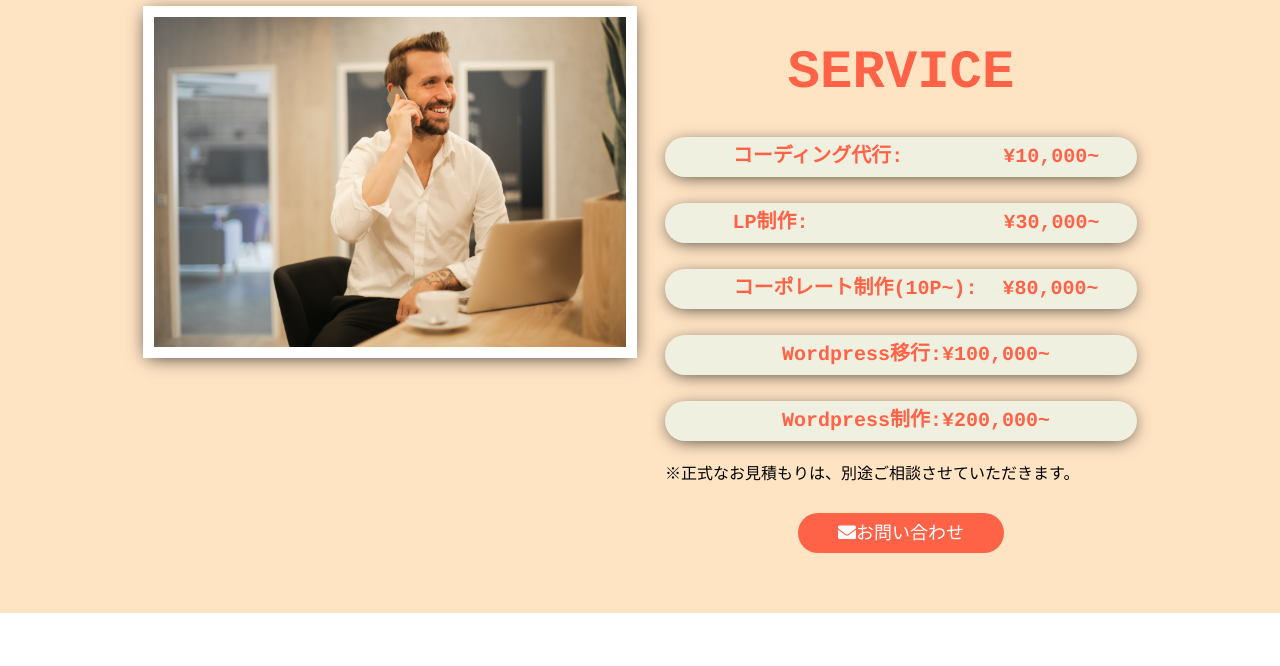
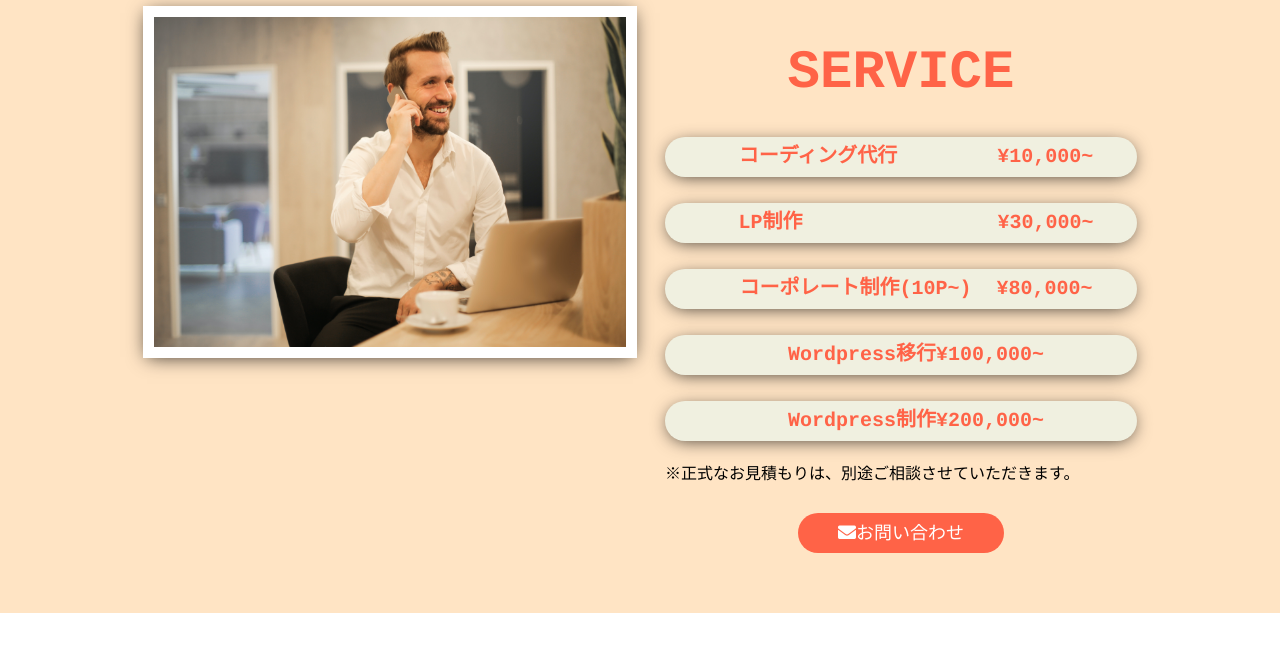
Before and after one commit to YuSaka0611/my_portfolio, a plain HTML site: page index.html in a window 1280 px wide. Shown: the part 2480-3146 px from the top of the page. Drawn offline with nearby package versions, Linux system fonts and the light colour scheme.

Commit message:
Update index.html

```diff
--- a/index.html
+++ b/index.html
@@ -159,19 +159,19 @@
               </h2>
               <div class="price">
                 <p class="item" data-aos="fade-up" data-aos-offset="30">
-                  コーディング代行:<span>¥10,000~</span>
+                  コーディング代行<span>¥10,000~</span>
                 </p>
                 <p class="item" data-aos="fade-up" data-aos-offset="40">
-                  LP制作:<span>¥30,000~</span>
+                  LP制作<span>¥30,000~</span>
                 </p>
                 <p class="item" data-aos="fade-up" data-aos-offset="50">
-                  コーポレート制作(10P~):<span>¥80,000~</span>
+                  コーポレート制作(10P~)<span>¥80,000~</span>
                 </p>
                 <p class="item" data-aos="fade-up" data-aos-offset="55">
-                  Wordpress移行:<span>¥100,000~</span>
+                  Wordpress移行<span>¥100,000~</span>
                 </p>
                 <p class="item" data-aos="fade-up" data-aos-offset="60">
-                  Wordpress制作:<span>¥200,000~</span>
+                  Wordpress制作<span>¥200,000~</span>
                 </p>
                 <p class="item2" data-aos="fade-up" data-aos-offset="65">
                   ※正式なお見積もりは、別途ご相談させていただきます。
```
